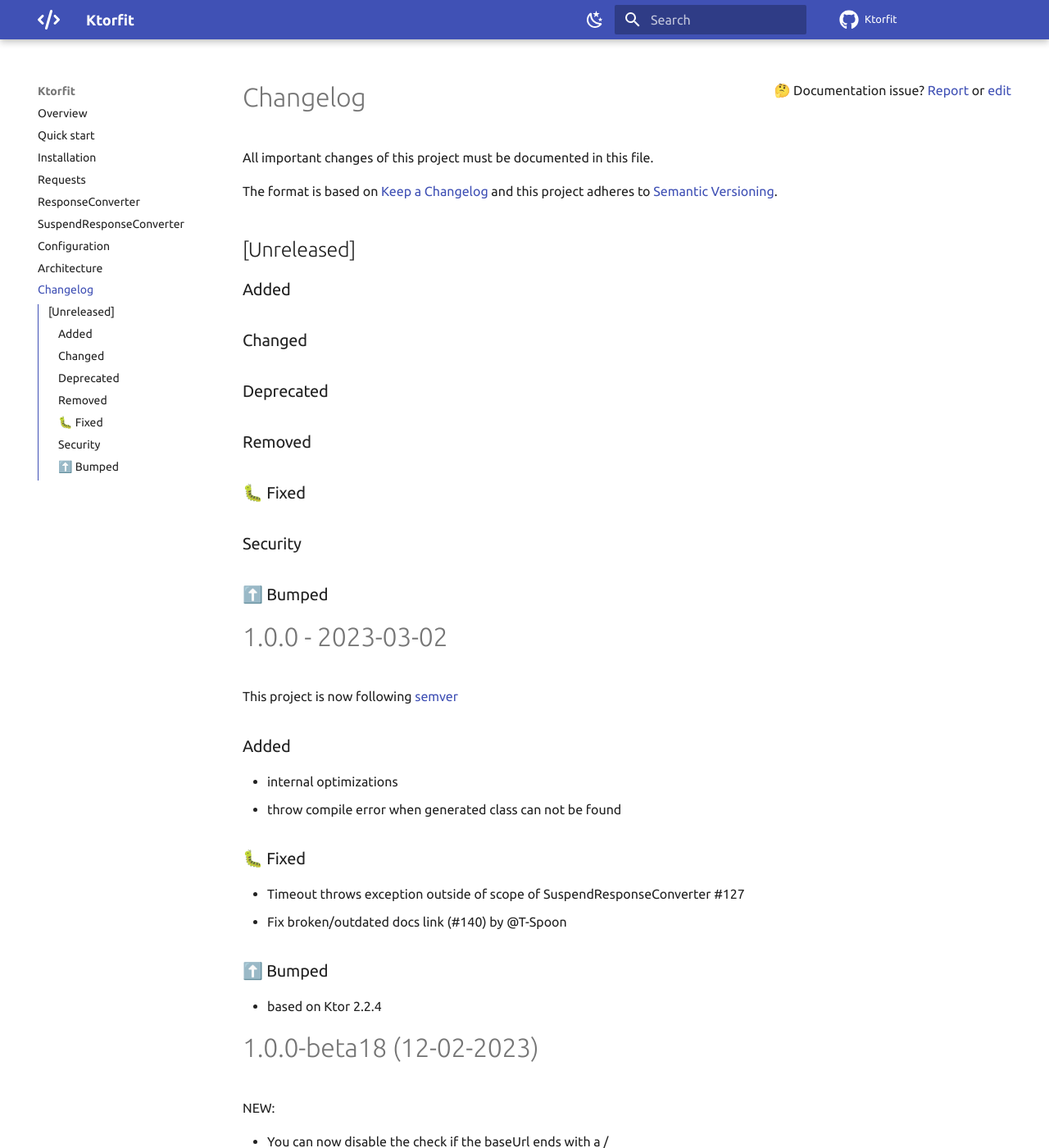
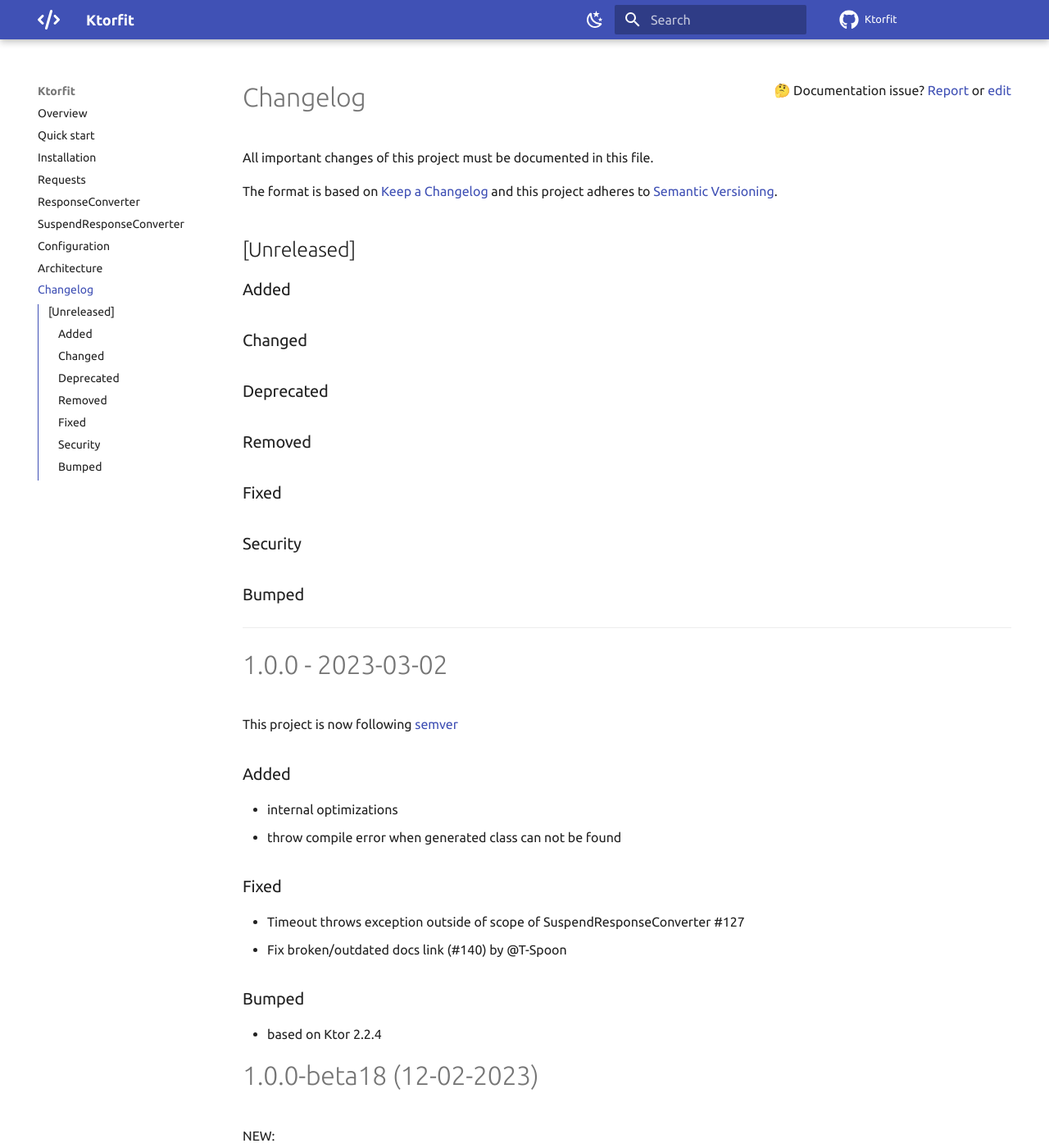
Before and after one commit to Foso/Ktorfit, an MkDocs documentation site: the page built from docs/CHANGELOG.md, in a window 1280 px wide and 1400 px high. Shown: the whole window at 82% size. Built offline with MkDocs 1.6.1 and Material for MkDocs 9.7.7, drawn with Linux system fonts in a browser that asks for light colours; comment, search, counter and statistics services are not loaded.

```diff
--- a/docs/CHANGELOG.md
+++ b/docs/CHANGELOG.md
@@ -15,11 +15,13 @@ and this project adheres to [Semantic Versioning](http://semver.org/spec/v2.0.0.
 
 ### Removed
 
-### 🐛 Fixed
+### Fixed
 
 ### Security
 
-### ⬆️ Bumped
+### Bumped
+
+---
 
 1.0.0 - 2023-03-02
 ========================================
@@ -29,12 +31,12 @@ This project is now following [semver](https://semver.org/)
 * internal optimizations
 * throw compile error when generated class can not be found
 
-###  🐛 Fixed
+### Fixed
 
 * Timeout throws exception outside of scope of SuspendResponseConverter #127
 * Fix broken/outdated docs link (#140) by @T-Spoon
 
-### ⬆️ Bumped
+### Bumped
 
 - based on Ktor 2.2.4
 
```
